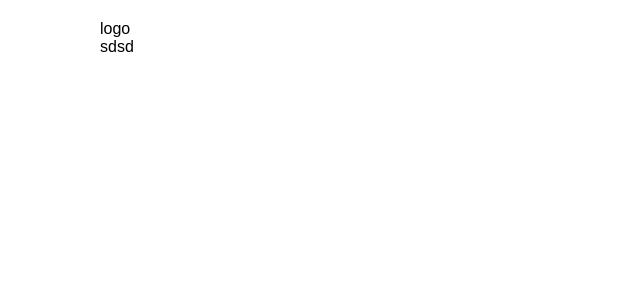
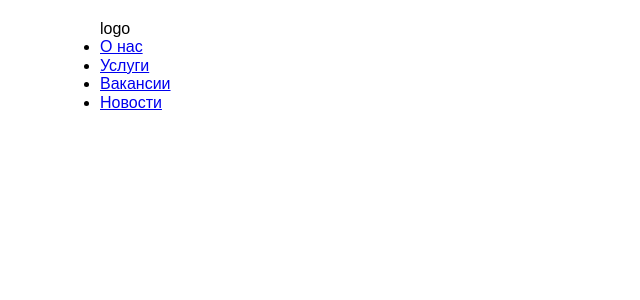
Before and after one commit to ViktorZubtsov/Hotel, a React (Create React App) app: page / in a window 1280 px wide. Shown: the top 300 px of the page, without its empty margins (0-640 px from the left). Built offline with nearby package versions, Linux system fonts and the light colour scheme.

Commit message:
add NavBar

```diff
--- a/src/common/header/Header.js
+++ b/src/common/header/Header.js
@@ -1,11 +1,12 @@
 import React from "react";
 import "./header.css"
+import NavBar from "../nav-bar/NavBar";
 
 
 class Header extends React.Component{
 
   render() {
-    const menuData = [
+    const links = [
       {
         link: '#',
         text: 'О нас'
@@ -13,10 +14,6 @@ class Header extends React.Component{
       {
         link: '#',
         text: 'Услуги'
-      },
-      {
-        link: '#',
-        text: 'О нас'
       },
       {
         link: '#',
@@ -33,9 +30,11 @@ class Header extends React.Component{
           <div>
             logo
           </div>
-            <div>
-              sdsd
-            </div>
+          <div>
+            <NavBar
+                linkList={links}
+            />
+          </div>
         </header>
     )
   }
--- /dev/null
+++ b/src/common/nav-bar/NavBar.js
@@ -0,0 +1,20 @@
+import ListItems from "./list-items/ListItems";
+
+const NavBar  = (props) => {
+  const linkList = props.linkList;
+
+  return (
+      <ul>
+        {
+          linkList.map((item)=>
+            <ListItems
+                key={item.text}
+                value={item}
+            />
+
+          )
+        }
+      </ul>
+  )
+}
+export default NavBar
--- /dev/null
+++ b/src/common/nav-bar/list-items/ListItems.js
@@ -0,0 +1,9 @@
+const ListItems = (props) => {
+  const {link, text} = props.value
+  return (
+      <li>
+        <a href={link}>{text}</a>
+      </li>
+  )
+}
+export default ListItems
```
